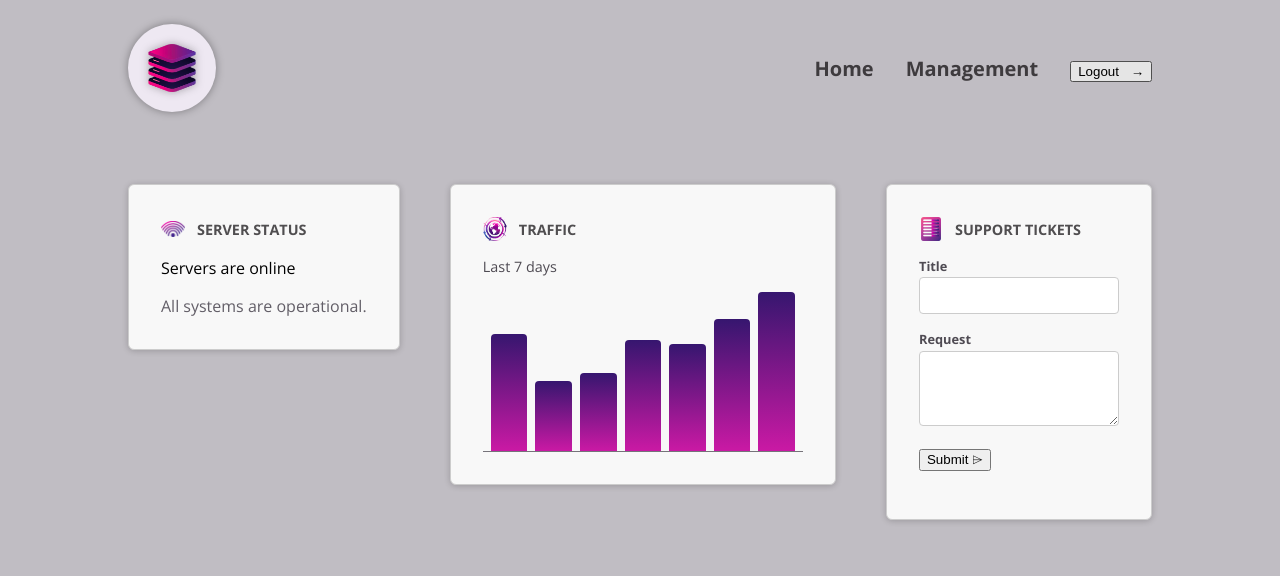
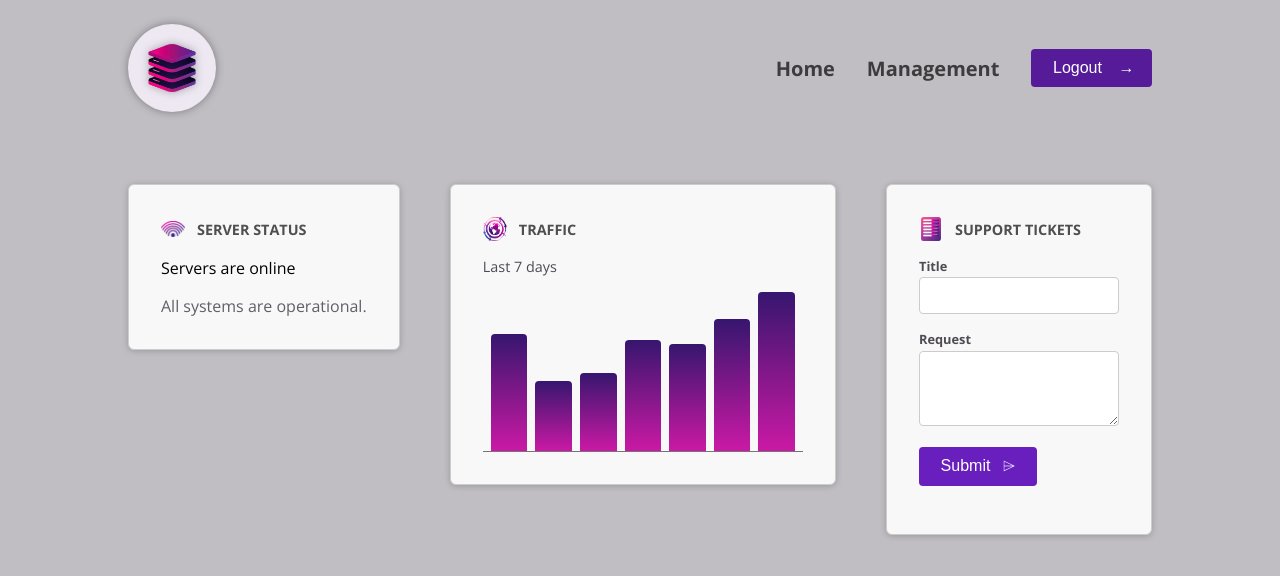
Before and after one commit to RichBurman/angular-component-deep-dive, an Angular app: page / in a window 1280 px wide. In both pictures the pointer is over the button 1111 px from the left and 71 px from the top of the page. Shown: the top 576 px of the page. Built offline with nearby package versions, Linux system fonts and the light colour scheme.

Commit message:
feat: integrate ButtonComponent into new ticket component and update button styles

```diff
--- a/src/app/dashboard/tickets/new-ticket/new-ticket.component.ts
+++ b/src/app/dashboard/tickets/new-ticket/new-ticket.component.ts
@@ -1,10 +1,11 @@
 import { Component } from '@angular/core';
 import { ControlComponent } from "../../../shared/control/control.component";
+import { ButtonComponent } from '../../../shared/button/button.component';
 
 @Component({
   selector: 'app-new-ticket',
   standalone: true,
-  imports: [ControlComponent],
+  imports: [ControlComponent, ButtonComponent],
   templateUrl: './new-ticket.component.html',
   styleUrl: './new-ticket.component.css'
 })
--- a/src/app/shared/button/button.component.css
+++ b/src/app/shared/button/button.component.css
@@ -1,4 +1,4 @@
-button {
+:host {
     display: inline-block;
     padding: 0.65rem 1.35rem;
     border-radius: 0.25rem;
@@ -10,7 +10,7 @@ button {
     border: none;
   }
 
-  button:hover {
+:host:hover {
     background-color: #551b98;
   }
 
@@ -20,6 +20,6 @@ button {
     transition: transform 0.2s ease-in-out;
   }
 
-  button:hover .icon {
+:host:hover .icon {
     transform: translateX(4px);
   }
```
